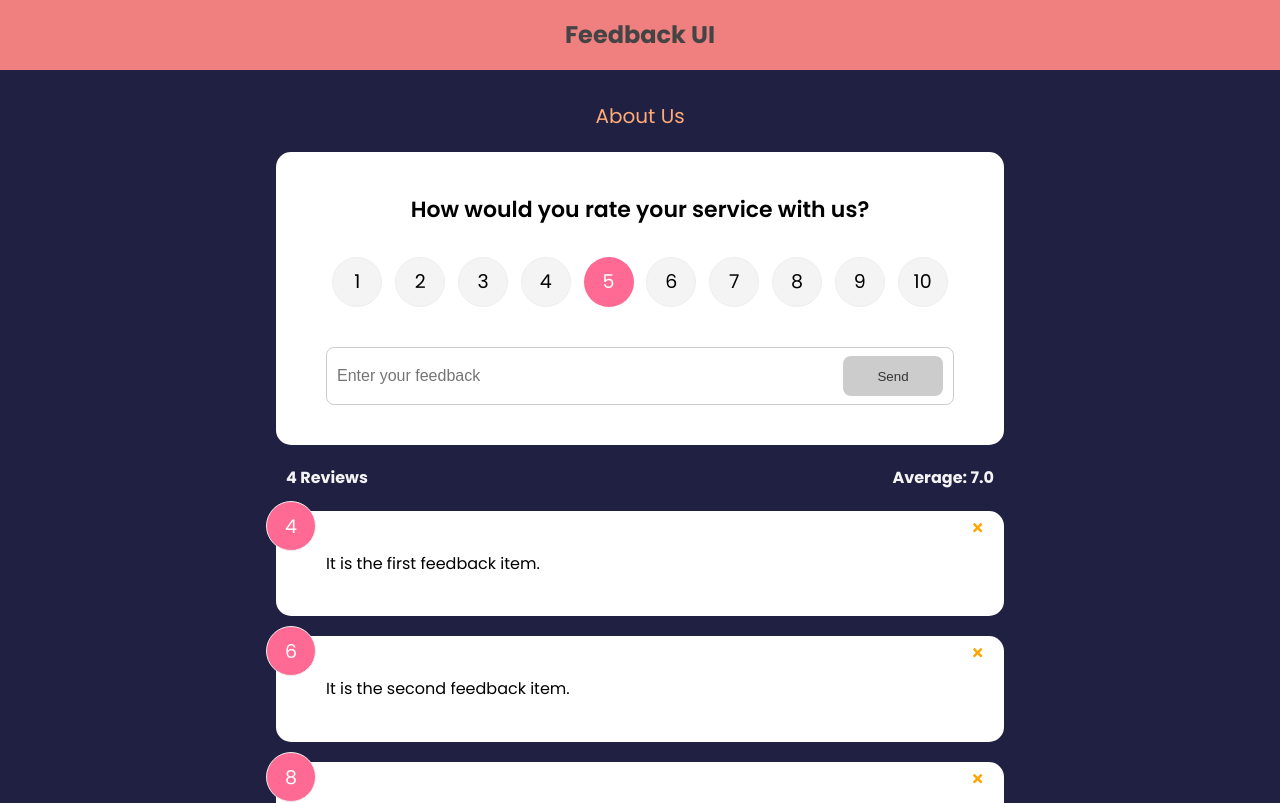
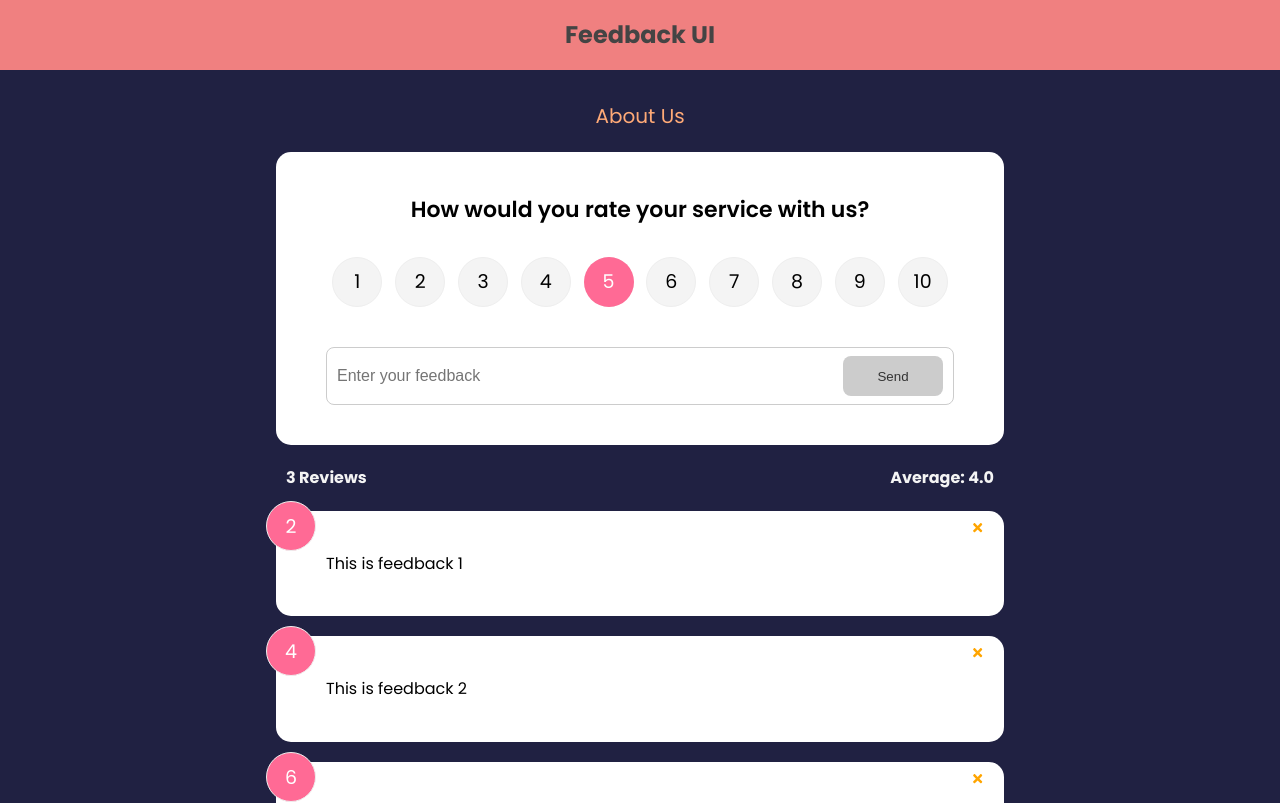
Before and after one commit to berkerkls/feedback-app, a React (Create React App) app: page / in a window 1280 px wide. Shown: the top 803 px of the page. Built offline with nearby package versions, Linux system fonts and the light colour scheme.

Commit message:
context created and by using useContext took the props and function from the context and neater code.

```diff
--- a/src/App.js
+++ b/src/App.js
@@ -8,10 +8,12 @@
 import FeedbackForm from './components/FeedbackForm';
 import AboutPage from './pages/AboutPage';
 import Home from './pages/Home';
+import {FeedbackProvider} from "./context/FeedbackContext"
 import {BrowserRouter as Router, Routes, Route} from "react-router-dom"
 
 function App() {
   return (
+    <FeedbackProvider>
     <Router>
       <Header text="Feedback UI" />
       <Routes>
@@ -19,6 +21,7 @@
       <Route path='/about' element={<AboutPage />} />
       </Routes>
     </Router>
+    </FeedbackProvider>
   );
 }
 
--- a/src/components/FeedbackForm.jsx
+++ b/src/components/FeedbackForm.jsx
@@ -4,6 +4,8 @@
 import Card from "../shared/Card"
 import Button from "../shared/Button"
 import RatingSelect from './RatingSelect'
+import { useContext } from 'react'
+import FeedbackContext from '../context/FeedbackContext'
 
 const InputForm= styled.form`
     display: flex;
@@ -32,7 +34,9 @@
 `
 
 
-function FeedbackForm({addFeedback}) {
+function FeedbackForm() {
+
+    const {addFeedback} = useContext(FeedbackContext)
 
     const [text, setText] = useState("")
     const [rating, setRating] = useState()
--- a/src/components/FeedbackItem.jsx
+++ b/src/components/FeedbackItem.jsx
@@ -2,6 +2,8 @@
 import Card from '../shared/Card'
 import { FaTimes } from "react-icons/fa"
 import styled from 'styled-components'
+import FeedbackContext from '../context/FeedbackContext'
+import { useContext } from 'react'
 
 const CloseButton = styled.button`
   position: absolute;
@@ -14,12 +16,14 @@
 
 
 
-function FeedbackItem({item, handleDelete}) {
+function FeedbackItem({item}) {
+
+  const {deleteFeedback} = useContext(FeedbackContext)
 
   return (
     <Card >
         <div className='num-display'>{item.rating}</div>
-        <CloseButton onClick={() => handleDelete(item.id)}>
+        <CloseButton onClick={() => deleteFeedback(item.id)}>
           <FaTimes color='orange' />
         </CloseButton>
         <div className='text-display'>{item.text}</div>
--- a/src/components/FeedbackList.jsx
+++ b/src/components/FeedbackList.jsx
@@ -1,14 +1,18 @@
-import React from 'react'
+import React, { useContext } from 'react'
 import {motion, AnimatePresence} from 'framer-motion'
 import FeedbackItem from './FeedbackItem'
+import FeedbackContext from "../context/FeedbackContext"
 
-function FeedbackList({feedback, handleDelete}) {
+function FeedbackList() {
+
+ const {feedback} = useContext(FeedbackContext)
+
    return (
     <div className='feedback-list'>
       <AnimatePresence>
         {feedback.map((item)=> (
           <motion.div key={item.id} initial={{opacity:0}} animate={{opacity:1}} exit={{opacity:0}}>
-            <FeedbackItem key={item.id} item={item} handleDelete={handleDelete} />
+            <FeedbackItem key={item.id} item={item} />
           </motion.div>
         ))}
       </AnimatePresence>
--- a/src/components/FeedbackStats.jsx
+++ b/src/components/FeedbackStats.jsx
@@ -1,5 +1,6 @@
-import React from 'react'
+import React, { useContext } from 'react'
 import styled from 'styled-components'
+import FeedbackContext from "../context/FeedbackContext"
 
 
 const FeedbackStatsDiv = styled.div`
@@ -14,7 +15,9 @@
 const AverageRating = styled.h4``
 
 
-function FeedbackStats({ feedback }) {
+function FeedbackStats() {
+
+  const {feedback} = useContext(FeedbackContext)
 
     let average = feedback.reduce((prev, curr) => {
         return prev + curr.rating
--- /dev/null
+++ b/src/context/FeedbackContext.js
@@ -0,0 +1,49 @@
+import { createContext, useState } from "react";
+import {v4 as uuidv4} from "uuid"
+
+const FeedbackContext = createContext()
+
+export const FeedbackProvider= ({children}) => {
+    const [feedback, setFeedback] = useState([
+        {
+            id:1,
+            rating:2,
+            text: "This is feedback 1"
+    },
+        {
+            id:2,
+            rating:4,
+            text: "This is feedback 2"
+    },
+        {
+            id:3,
+            rating:6,
+            text: "This is feedback 3"
+    },
+
+])
+
+    const deleteFeedback=(id) => {
+        if(window.confirm("Are you sure you want to delete this?")) {
+          setFeedback(feedback.filter((item) => item.id != id))
+        }
+      }
+
+      const addFeedback = (newFeedback) => {
+        newFeedback.id = uuidv4()
+        setFeedback([newFeedback,...feedback])
+
+      }
+
+    return (
+        <FeedbackContext.Provider value={{
+            feedback,
+            deleteFeedback,
+            addFeedback
+        }}>
+            {children}
+        </FeedbackContext.Provider>
+    )
+}
+
+export default FeedbackContext
--- a/src/pages/Home.jsx
+++ b/src/pages/Home.jsx
@@ -18,26 +18,18 @@
 export default function Home() {
     const [feedback, setFeedback] = useState(FeedbackData)
 
-  const addFeedback = (newFeedback) => {
-    newFeedback.id = uuidv4()
-    setFeedback([newFeedback,...feedback])
 
-  }
 
-  const deleteFeedback=(id) => {
-    if(window.confirm("Are you sure you want to delete this?")) {
-      setFeedback(feedback.filter((item) => item.id != id))
-    }
-  }
+
 
   return (
     <div className='container'>
           <Link>
             <NavLink to="/about" style={{textDecoration:"none",color:"#ffaa77"}}>About Us</NavLink>
           </Link>
-          <FeedbackForm addFeedback={addFeedback} />
-          <FeedbackStats feedback={feedback} />
-          <FeedbackList feedback={feedback} handleDelete={deleteFeedback} />
+          <FeedbackForm  />
+          <FeedbackStats />
+          <FeedbackList />
     </div>
   )
 }
```
